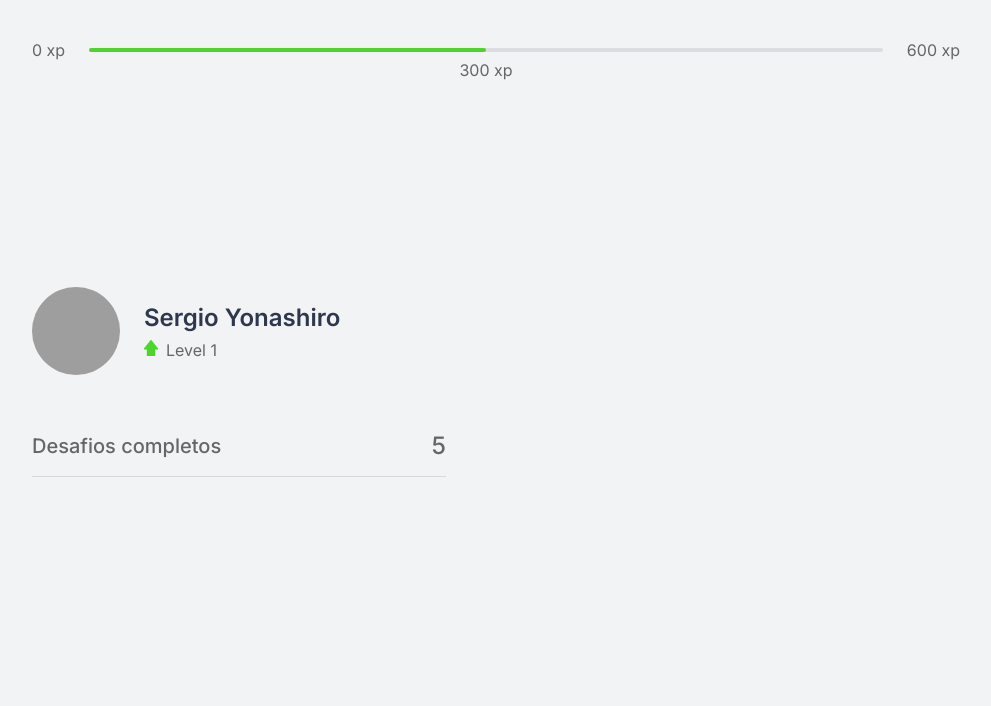
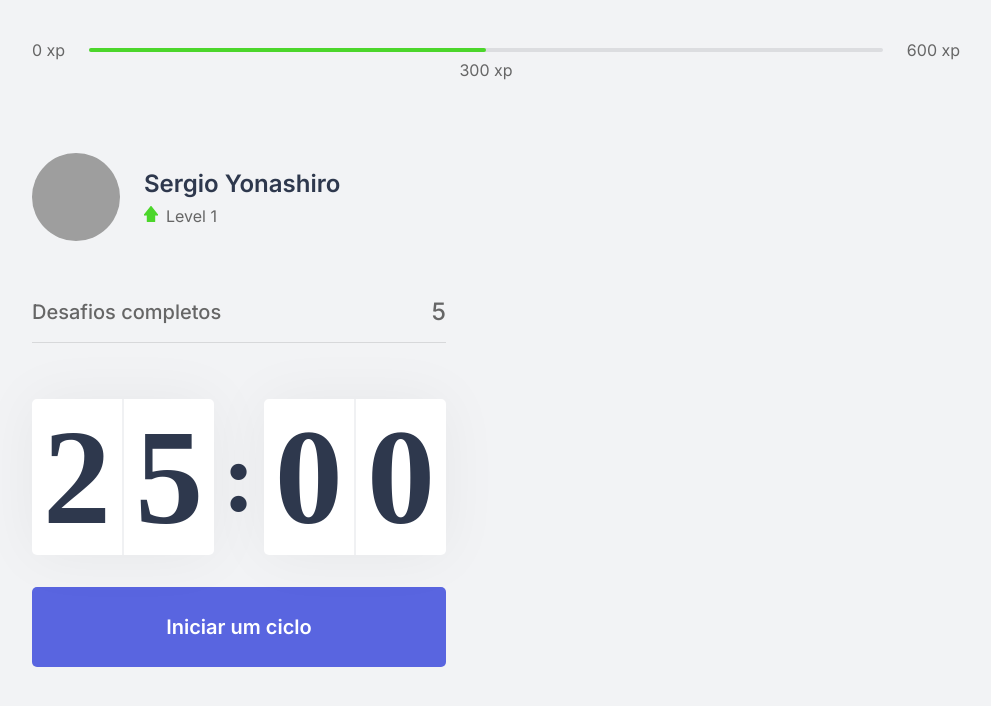
Before and after one commit to sYonashiro/move-it, a Next.js app: page / in a window 1280 px wide. Shown: the top 706 px of the page, without its empty margins (144-1135 px from the left). Built offline with nearby package versions, Linux system fonts and the light colour scheme; grey boxes are pictures that could not be loaded.

Commit message:
Cria componente Countdown

```diff
--- /dev/null
+++ b/src/components/Countdown.tsx
@@ -0,0 +1,49 @@
+import { useState, useEffect } from 'react';
+import styles from '../styles/components/Countdown.module.css';
+
+export function Countdown() {
+  const [time, setTime] = useState(25 * 60);
+  const [active, setActive] = useState(false);
+
+  const minutes = Math.floor(time / 60);
+  const seconds = time % 60;
+
+  const [minuteLeft, minuteRight] = String(minutes).padStart(2, '0').split('');
+  const [secondLeft, secondRight] = String(seconds).padStart(2, '0').split('');
+
+  function startCountdown() {
+    setActive(true);
+  }
+
+  useEffect(() => {
+    if (active && time > 0) {
+      setTimeout(() => {
+        setTime(time - 1);
+      }, 1000);
+    }
+  }, [active, time]);
+
+  return (
+    <div>
+      <div className={styles.countdownContainer}>
+        <div>
+          <span>{minuteLeft}</span>
+          <span>{minuteRight}</span>
+        </div>
+        <span>:</span>
+        <div>
+          <span>{secondLeft}</span>
+          <span>{secondRight}</span>
+        </div>
+      </div>
+
+      <button
+        type="button"
+        className={styles.countdownButton}
+        onClick={startCountdown}
+      >
+        Iniciar um ciclo
+      </button>
+    </div>
+  );
+}
--- a/src/pages/_document.tsx
+++ b/src/pages/_document.tsx
@@ -5,6 +5,8 @@
     return (
       <Html>
         <Head>
+          <link rel="shortcut icon" href="favicon.png" type="image/png" />
+
           <link rel="preconnect" href="https://fonts.gstatic.com" />
           <link href="https://fonts.googleapis.com/css2?family=Inter:wght@400;500;600&family=Rajdhani:wght@600&display=swap" rel="stylesheet" />
         </Head>
--- a/src/pages/index.tsx
+++ b/src/pages/index.tsx
@@ -1,18 +1,25 @@
 import { CompletedChallenges } from "../components/CompletedChallenges";
+import { Countdown } from "../components/Countdown";
 import { ExperienceBar } from "../components/ExperienceBar";
 import { Profile } from "../components/Profile";
+
+import Head from 'next/head';
 
 import styles from '../styles/pages/Home.module.css';
 
 export default function Home() {
   return (
     <div className={styles.container}>
+      <Head>
+        <title>Início | move.it</title>
+      </Head>
       <ExperienceBar />
 
       <section>
         <div>
           <Profile />
           <CompletedChallenges />
+          <Countdown />
         </div>
         <div>
 
--- /dev/null
+++ b/src/styles/components/Countdown.module.css
@@ -0,0 +1,62 @@
+.countdownContainer {
+  display: flex;
+  align-items: center;
+  font-family: Radjhani;
+  font-weight: 600;
+  color: var(--title);
+}
+
+.countdownContainer > div {
+  flex: 1;
+
+  display: flex;
+  align-items: center;
+  justify-content: space-evenly;
+
+  background: var(--white);
+  box-shadow: 0 0 60px rgba(0, 0, 0, 0.05);
+  border-radius: 5px;
+  font-size: 8.5rem;
+  text-align: center;
+}
+
+.countdownContainer > div span {
+  flex: 1;
+}
+
+.countdownContainer > div span:first-child {
+  border-right: 1px solid #f0f1f3;
+}
+
+.countdownContainer > div span:last-child {
+  border-left: 1px solid #f0f1f3;
+}
+
+.countdownContainer > span {
+  font-size: 6.25rem;
+  margin: 0 0.5rem;
+}
+
+.countdownButton {
+  width: 100%;
+  height: 5rem;
+
+  margin-top: 2rem;
+
+  display: flex;
+  align-items: center;
+  justify-content: center;
+
+  border: 0;
+  border-radius: 5px;
+
+  background: var(--blue);
+  color: var(--white);
+
+  font-size: 1.25rem;
+  font-weight: 600;
+}
+
+.countdownButton:hover {
+  background: var(--blue-dark);
+}
```
